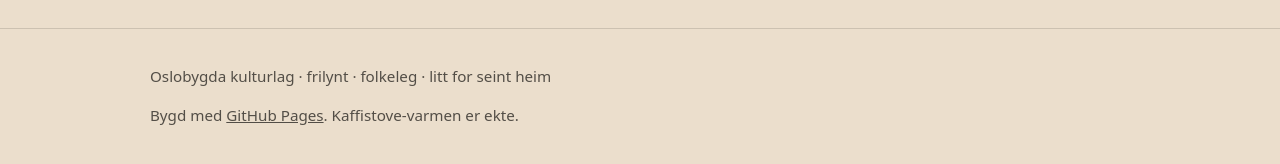
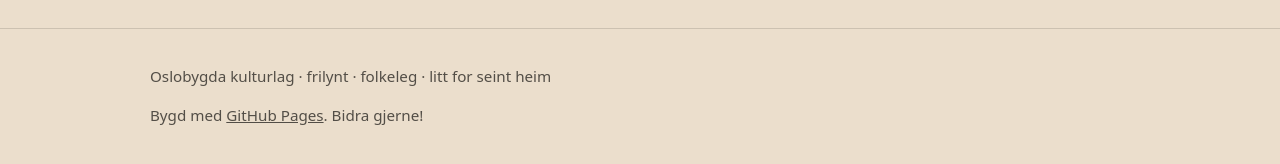
Before and after one commit to tlauen/oslobygda, a Jekyll site: the page built from index.md, in a window 1280 px wide and 1301 px high. Shown: the part 1126-1290 px from the top of the window. Built offline with Jekyll 4.4.1, drawn with Linux system fonts in a browser that asks for light colours.

Commit message:
Update footer.html

```diff
--- a/_includes/footer.html
+++ b/_includes/footer.html
@@ -3,5 +3,5 @@
   <span class="muted">frilynt · folkeleg · litt for seint heim</span>
 </p>
 <p class="muted">
-  Bygd med <a href="https://github.com/tlauen/oslobygda">GitHub Pages</a>. Kaffistove-varmen er ekte.
+  Bygd med <a href="https://github.com/tlauen/oslobygda">GitHub Pages</a>. Bidra gjerne!
 </p>
```
